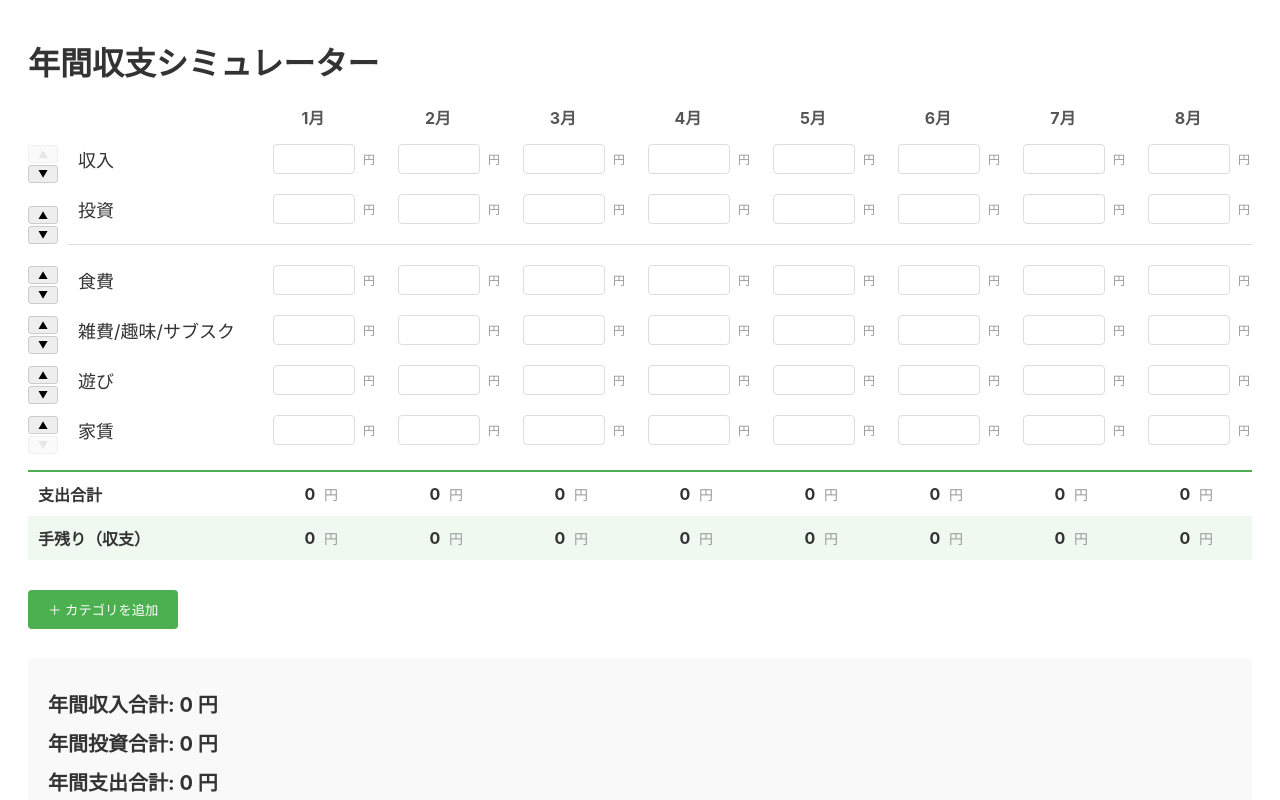
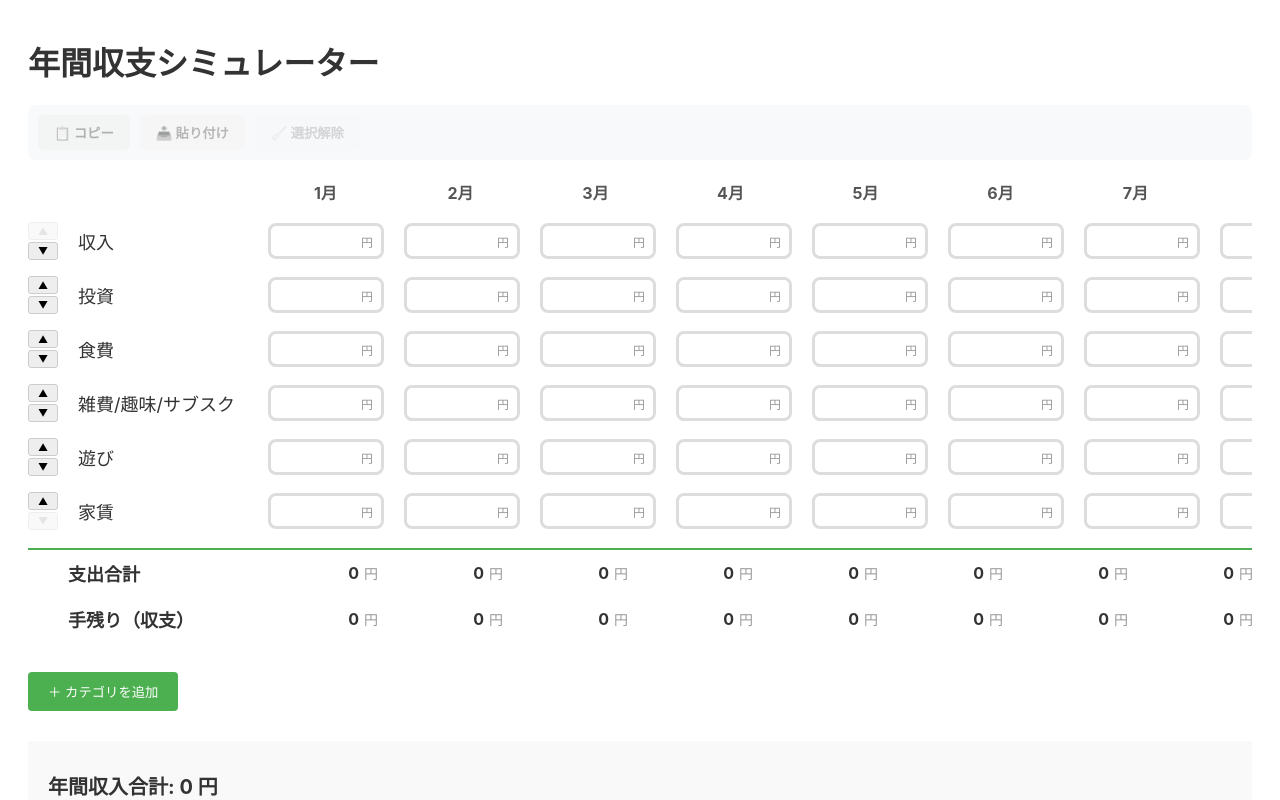
Before and after one commit to ykita3/annual-budget-sim, a Vue app: page / in a window 1280 px wide. Shown: the top 800 px of the page. Built offline with nearby package versions, Linux system fonts and the light colour scheme.

Commit message:
複数選択、コピペ機能追加

```diff
--- a/src/App.vue
+++ b/src/App.vue
@@ -1,5 +1,5 @@
 <script setup>
-import { ref, reactive, watch } from 'vue';
+import { ref, reactive, watch, onMounted, onUnmounted } from 'vue';
 import MonthRow from './components/MonthRow.vue';
 import EditModal from './components/EditModal.vue';
 
@@ -15,39 +15,6 @@ const categories = ref(
     { id: 'rent', label: '家賃' },
   ]
 );
-
-// --- 編集・削除ロジック ---
-const editingCategory = ref(null);
-const openEdit = (cat) => {
-  editingCategory.value = { ...cat };
-};
-
-const saveEdit = () => {
-  if (editingCategory.value.id === 'new') {
-    const newId = 'cat_' + Date.now();
-    categories.value.push({ id: newId, label: editingCategory.value.label });
-    data[newId] = {};
-  } else {
-    const index = categories.value.findIndex((c) => c.id === editingCategory.value.id);
-    if (index !== -1) categories.value[index].label = editingCategory.value.label;
-  }
-  localStorage.setItem('kakeibo_categories', JSON.stringify(categories.value));
-  editingCategory.value = null;
-};
-
-const deleteCategory = (id, label) => {
-  if (confirm(`「${label}」を削除してもいい？データも消えちゃうよ。`)) {
-    categories.value = categories.value.filter((c) => c.id !== id);
-    delete data[id];
-    localStorage.setItem('kakeibo_categories', JSON.stringify(categories.value));
-    return true;
-  }
-  return false;
-};
-const deleteFromEdit = () => {
-  deleteCategory(editingCategory.value.id, editingCategory.value.label);
-  editingCategory.value = null;
-};
 
 // --- データ管理 ---
 const initialState = categories.value.reduce((acc, cat) => {
@@ -69,43 +36,198 @@ watch(
   { deep: true }
 );
 
-// --- 計算ロジック ---
-const getMonthTotal = (m) => {
-  return categories.value
-    .filter((c) => c.id !== 'income')
-    .reduce((sum, cat) => sum + (Number(data[cat.id]?.[m]) || 0), 0);
-};
-const getMonthBalance = (m) => {
-  const income = Number(data['income']?.[m]) || 0;
-  return income - getMonthTotal(m);
-};
-const getCategoryTotal = (id) => {
-  const months = data[id] || {};
-  return Object.values(months).reduce((sum, val) => sum + (Number(val) || 0), 0);
-};
-const totalIncome = () => getCategoryTotal('income');
-const totalInvestment = () => getCategoryTotal('investment');
-const totalOut = () => {
-  return categories.value.filter((c) => c.id !== 'income').reduce((sum, c) => sum + getCategoryTotal(c.id), 0);
+// --- 編集・削除ロジック (省略せず維持) ---
+const editingCategory = ref(null);
+const openEdit = (cat) => {
+  editingCategory.value = { ...cat };
 };
 const openAdd = () => {
   editingCategory.value = { id: 'new', label: '' };
 };
-// カテゴリの順番を入れ替える魔法
+const saveEdit = () => {
+  if (editingCategory.value.id === 'new') {
+    const newId = 'cat_' + Date.now();
+    categories.value.push({ id: newId, label: editingCategory.value.label });
+    data[newId] = {};
+  } else {
+    const index = categories.value.findIndex((c) => c.id === editingCategory.value.id);
+    if (index !== -1) categories.value[index].label = editingCategory.value.label;
+  }
+  localStorage.setItem('kakeibo_categories', JSON.stringify(categories.value));
+  editingCategory.value = null;
+};
+const deleteCategory = (id, label) => {
+  if (confirm(`「${label}」を削除してもいい？`)) {
+    categories.value = categories.value.filter((c) => c.id !== id);
+    delete data[id];
+    localStorage.setItem('kakeibo_categories', JSON.stringify(categories.value));
+    return true;
+  }
+  return false;
+};
+const deleteFromEdit = () => {
+  deleteCategory(editingCategory.value.id, editingCategory.value.label);
+  editingCategory.value = null;
+};
+
+// --- 計算・移動ロジック ---
+const getMonthTotal = (m) =>
+  categories.value.filter((c) => c.id !== 'income').reduce((sum, cat) => sum + (Number(data[cat.id]?.[m]) || 0), 0);
+const getMonthBalance = (m) => (Number(data['income']?.[m]) || 0) - getMonthTotal(m);
+const totalIncome = () =>
+  categories.value
+    .filter((c) => c.id === 'income')
+    .reduce((sum, c) => sum + Object.values(data[c.id] || {}).reduce((s, v) => s + (Number(v) || 0), 0), 0);
+const totalInvestment = () =>
+  categories.value
+    .filter((c) => c.id === 'investment')
+    .reduce((sum, c) => sum + Object.values(data[c.id] || {}).reduce((s, v) => s + (Number(v) || 0), 0), 0);
+const totalOut = () =>
+  categories.value
+    .filter((c) => c.id !== 'income')
+    .reduce((sum, c) => sum + Object.values(data[c.id] || {}).reduce((s, v) => s + (Number(v) || 0), 0), 0);
+
 const moveCategory = (index, direction) => {
   const newIndex = index + direction;
-
-  // 範囲外（一番上より上、一番下より下）には動かせないようにする
   if (newIndex < 0 || newIndex >= categories.value.length) return;
-
-  // 配列の中身を入れ替える
   const temp = categories.value[index];
   categories.value[index] = categories.value[newIndex];
   categories.value[newIndex] = temp;
-
-  // 並び替えた順番を保存する
   localStorage.setItem('kakeibo_categories', JSON.stringify(categories.value));
 };
+
+// --- ★選択・コピー・ドラッグロジック (ここを整理！) ---
+const selectedCells = ref([]);
+const isDragging = ref(false);
+const startCell = ref(null);
+
+const startSelect = (catId, month, event) => {
+  isDragging.value = true;
+  if (!(event.ctrlKey || event.metaKey)) {
+    selectedCells.value = [];
+  }
+  startCell.value = { catId, month };
+  updateSelectionRange(catId, month);
+};
+
+const handleMouseEnter = (catId, month) => {
+  if (isDragging.value && startCell.value) {
+    updateSelectionRange(catId, month);
+  }
+};
+
+const updateSelectionRange = (currentCatId, currentMonth) => {
+  const startCatIdx = categories.value.findIndex((c) => c.id === startCell.value.catId);
+  const endCatIdx = categories.value.findIndex((c) => c.id === currentCatId);
+
+  const minCat = Math.min(startCatIdx, endCatIdx);
+  const maxCat = Math.max(startCatIdx, endCatIdx);
+  const minMonth = Math.min(startCell.value.month, currentMonth);
+  const maxMonth = Math.max(startCell.value.month, currentMonth);
+
+  const newSelection = [];
+  for (let i = minCat; i <= maxCat; i++) {
+    const cid = categories.value[i].id;
+    for (let m = minMonth; m <= maxMonth; m++) {
+      newSelection.push({ key: `${cid}-${m}`, catId: cid, month: m });
+    }
+  }
+  selectedCells.value = newSelection;
+};
+
+const stopDragging = () => {
+  isDragging.value = false;
+  startCell.value = null;
+};
+
+// --- コピー＆ペースト ---
+const copyToClipboard = async () => {
+  if (selectedCells.value.length === 0) return;
+  // 選択順ではなく、カレンダー的な並び順でコピーされるようにソートすると綺麗だよ
+  const textToCopy = selectedCells.value.map((cell) => data[cell.catId][cell.month] || 0).join('\n');
+  await navigator.clipboard.writeText(textToCopy);
+  alert('コピーしたよ！');
+};
+
+const pasteFromClipboard = async () => {
+  if (selectedCells.value.length === 0) return;
+
+  try {
+    const text = await navigator.clipboard.readText();
+    // 改行、タブ、カンマ、空白類で分割し、空要素を除去
+    const values = text
+      .split(/[\n\r\t, 　]+/)
+      .map((v) => v.trim())
+      .filter((v) => v.length > 0);
+
+    if (values.length === 0) return;
+
+    // 選択範囲を表示順にソート
+    const sortedSelection = [...selectedCells.value].sort((a, b) => {
+      const aCatIdx = categories.value.findIndex((c) => c.id === a.catId);
+      const bCatIdx = categories.value.findIndex((c) => c.id === b.catId);
+      if (aCatIdx !== bCatIdx) return aCatIdx - bCatIdx;
+      return a.month - b.month;
+    });
+
+    const isSingleValue = values.length === 1;
+
+    sortedSelection.forEach((cell, index) => {
+      // 1つのコピーなら全部に同じ値を、複数なら順番に適用
+      const valToPaste = isSingleValue ? values[0] : values[index];
+
+      if (valToPaste !== undefined) {
+        const num = Number(valToPaste.replace(/[^\d.-]/g, ''));
+        if (!isNaN(num)) {
+          data[cell.catId][cell.month] = num;
+        }
+      }
+    });
+
+    // 成功アラートを消すと、Excelのようにサクサク操作できるよ！
+  } catch (err) {
+    console.error('貼り付けエラー:', err);
+  }
+};
+
+onMounted(() => {
+  window.addEventListener('mouseup', stopDragging);
+
+  const handleKey = (e) => {
+    // 選択されているセルがあるか確認
+    if (selectedCells.value.length === 0) return;
+
+    // コピー (Ctrl+C)
+    if ((e.ctrlKey || e.metaKey) && e.key === 'c') {
+      e.preventDefault();
+      copyToClipboard();
+    }
+
+    // 貼り付け (Ctrl+V)
+    if ((e.ctrlKey || e.metaKey) && e.key === 'v') {
+      e.preventDefault();
+      pasteFromClipboard();
+    }
+
+    // 🌟 削除 (Delete または Backspace)
+    if (e.key === 'Delete' || e.key === 'Backspace') {
+      // 入力中の場合は邪魔しないように、input以外で押された時だけ動作させる
+      if (e.target.tagName !== 'INPUT') {
+        e.preventDefault();
+        selectedCells.value.forEach((cell) => {
+          data[cell.catId][cell.month] = 0; // または空文字 '' にしたいならここを書き換えてね
+        });
+      }
+    }
+  };
+
+  window.addEventListener('keydown', handleKey);
+
+  onUnmounted(() => {
+    window.removeEventListener('mouseup', stopDragging);
+    window.removeEventListener('keydown', handleKey);
+  });
+});
 </script>
 <template>
   <div class="app-wrapper">
@@ -113,10 +235,24 @@ const moveCategory = (index, direction) => {
       <div class="card">
         <h1>年間収支シミュレーター</h1>
 
+        <div class="action-bar">
+          <button @click="copyToClipboard" class="action-btn copy no-mobile" :disabled="selectedCells.length === 0">
+            📋 コピー
+          </button>
+          <button @click="pasteFromClipboard" class="action-btn paste no-mobile" :disabled="selectedCells.length === 0">
+            📥 貼り付け
+          </button>
+          <button @click="selectedCells = []" class="action-btn clear" :disabled="selectedCells.length === 0">
+            🧹 選択解除
+          </button>
+          <span v-if="selectedCells.length > 0" class="selection-info no-mobile">
+            {{ selectedCells.length }} 個のセルを選択中
+          </span>
+        </div>
+
         <div class="scroll-container">
           <div class="table-inner">
             <div class="month-header">
-              <!-- <div class="header-spacer" style="width: 220px"></div> -->
               <div class="header-spacer">
                 <div class="header-sort-placeholder"></div>
               </div>
@@ -124,23 +260,28 @@ const moveCategory = (index, direction) => {
             </div>
 
             <div v-for="(cat, index) in categories" :key="cat.id" class="category-row-wrapper">
-              <div class="sort-buttons">
-                <button @click="moveCategory(index, -1)" :disabled="index === 0">▲</button>
-                <button @click="moveCategory(index, 1)" :disabled="index === categories.length - 1">▼</button>
+              <div class="sticky-side-area">
+                <div class="sort-buttons">
+                  <button @click="moveCategory(index, -1)" :disabled="index === 0">▲</button>
+                  <button @click="moveCategory(index, 1)" :disabled="index === categories.length - 1">▼</button>
+                </div>
+                <label class="month-label" @click="openEdit(cat)">{{ cat.label }}</label>
               </div>
 
-              <div class="row-content">
-                <MonthRow :label="cat.label" :month-data="data[cat.id]" @click-label="openEdit(cat)" />
-                <hr v-if="cat.id === 'investment'" />
-              </div>
+              <MonthRow
+                :month-data="data[cat.id]"
+                :selected-month-keys="selectedCells.filter((c) => c.catId === cat.id).map((c) => c.month)"
+                @mousedown-cell="(m, event) => startSelect(cat.id, m, event)"
+                @mouse-enter-cell="(m) => handleMouseEnter(cat.id, m)"
+              />
+              <hr v-if="cat.id === 'investment'" class="row-divider" />
             </div>
 
             <div class="row total-row">
               <label class="month-label sticky-label">支出合計</label>
               <div class="months">
                 <div v-for="m in 12" :key="m" class="month-total-cell">
-                  {{ getMonthTotal(m).toLocaleString() }}
-                  <span class="total-unit">円</span>
+                  {{ getMonthTotal(m).toLocaleString() }}<span class="total-unit">円</span>
                 </div>
               </div>
             </div>
@@ -149,28 +290,26 @@ const moveCategory = (index, direction) => {
               <label class="month-label sticky-label">手残り（収支）</label>
               <div class="months">
                 <div v-for="m in 12" :key="m" class="month-total-cell" :class="{ minus: getMonthBalance(m) < 0 }">
-                  {{ getMonthBalance(m).toLocaleString() }}
-                  <span class="total-unit">円</span>
+                  {{ getMonthBalance(m).toLocaleString() }}<span class="total-unit">円</span>
                 </div>
               </div>
             </div>
           </div>
         </div>
+        <button @click="openAdd" class="add-btn">＋ カテゴリを追加</button>
 
-        <button @click="openAdd" class="add-btn">＋ カテゴリを追加</button>
         <div class="result">
           <p>
             年間収入合計: <span>{{ totalIncome().toLocaleString() }}</span> 円
           </p>
           <p>
-            年間投資合計:
-            <span>{{ totalInvestment().toLocaleString() }}</span> 円
+            年間投資合計: <span>{{ totalInvestment().toLocaleString() }}</span> 円
           </p>
           <p>
             年間支出合計: <span>{{ totalOut().toLocaleString() }}</span> 円
           </p>
           <p>
-            年間手残り(収支):
+            年間手残り:
             <span :class="{ minus: totalIncome() - totalOut() < 0 }">
               {{ (totalIncome() - totalOut()).toLocaleString() }} 円
             </span>
@@ -182,6 +321,10 @@ const moveCategory = (index, direction) => {
     <EditModal v-model="editingCategory" @save="saveEdit" @delete="deleteFromEdit" @close="editingCategory = null" />
   </div>
 </template>
+
+<style scoped>
+/* style は以前のままで大丈夫だよ */
+</style>
 
 <style scoped>
 .app-wrapper {
@@ -214,12 +357,12 @@ h1 {
 
 .scroll-container {
   overflow-x: auto;
-  overflow-y: visible;
+  position: relative; /* 子の sticky の基準になる */
 }
 
 .month-header {
   display: flex;
-  gap: 5px;
+  /* gap: 20px; */
   margin-bottom: 10px;
   min-width: max-content;
 }
@@ -233,16 +376,17 @@ h1 {
   z-index: 30;
   display: flex;
   align-items: center;
-  gap: 10px;
+  /* gap: 10px; */
 }
 
 .month-header-label {
-  width: 120px;
+  width: 115px;
   font-size: 16px;
   font-weight: bold;
   text-align: center;
   flex-shrink: 0;
   color: #555;
+  margin-right: 20px;
 }
 
 hr {
@@ -287,8 +431,11 @@ hr {
 
 .month-label {
   width: 180px;
+  font-size: 18px;
   flex-shrink: 0;
   padding-left: 10px;
+  background-color: transparent; /* 親の背景色(白)を活かす */
+  z-index: auto; /* 親の z-index に任せる */
 }
 
 .sticky-label {
@@ -371,8 +518,123 @@ hr {
   opacity: 0.3;
   cursor: not-allowed;
 }
+/* App.vue の style scoped 内に追加 */
+
+.action-bar {
+  display: flex;
+  align-items: center;
+  gap: 10px;
+  margin-bottom: 20px;
+  padding: 10px;
+  background-color: #f8f9fa;
+  border-radius: 8px;
+}
+
+.action-btn {
+  display: flex;
+  align-items: center;
+  gap: 5px;
+  padding: 8px 16px;
+  border: none;
+  border-radius: 6px;
+  font-weight: bold;
+  cursor: pointer;
+  transition: all 0.2s;
+}
+
+.action-btn.copy {
+  background-color: #e3f2fd;
+  color: #1976d2;
+}
+
+.action-btn.copy:hover:not(:disabled) {
+  background-color: #bbdefb;
+}
+
+.action-btn.paste {
+  background-color: #f1f8e9;
+  color: #388e3c;
+}
+
+.action-btn.paste:hover:not(:disabled) {
+  background-color: #dcedc8;
+}
+
+.action-btn:disabled {
+  opacity: 0.5;
+  cursor: not-allowed;
+  filter: grayscale(1);
+}
+
+.selection-info {
+  font-size: 14px;
+  color: #666;
+}
+
+/* App.vue の style scoped 内 */
+
+/* 1. カテゴリとボタンをひとまとめにして固定 */
+.sticky-side-area {
+  position: sticky;
+  left: 0;
+  z-index: 20;
+  background-color: white;
+  display: flex;
+  align-items: center;
+  gap: 10px;
+  /* padding-right: 15px;  */
+  flex-shrink: 0;
+
+  padding: 8px 0px;
+}
+
+/* 2. ヘッダー（○月）の左側の余白を、下の固定エリアの幅に合わせる */
+.header-spacer {
+  width: 240px;
+  flex-shrink: 0;
+  position: sticky;
+  left: 0;
+  z-index: 30;
+  background-color: white;
+}
+
+/* 3. 合計行も同じように固定されるようにクラスを追加（もし必要なら） */
+.total-row,
+.balance-row {
+  display: flex;
+  align-items: center;
+  background-color: white; /* 透け防止 */
+}
+
+/* 合計行のラベルも左側に固定 */
+.total-row .month-label,
+.balance-row .month-label {
+  position: sticky;
+  left: 0;
+  z-index: 25;
+  background-color: white;
+  width: 230px; /* sticky-side-areaと同じ幅にする */
+  padding-left: 40px; /* 並び替えボタンがない分、少し右に寄せる */
+  box-sizing: border-box;
+  flex-shrink: 0;
+}
+
+/* 4. スマホ時は固定を解除（以前のメディアクエリに合わせる） */
+@media (max-width: 768px) {
+  .sticky-side-area,
+  .header-spacer,
+  .total-row .month-label,
+  .balance-row .month-label {
+    position: static;
+    width: 220px;
+    box-shadow: none;
+  }
+}
 
 @media (max-width: 768px) {
+  .no-mobile {
+    display: none !important;
+  }
   .card {
     margin: 0;
     padding: 10px;
@@ -382,8 +644,9 @@ hr {
   .sticky-label,
   .header-spacer {
     position: static;
-    width: 160px;
+    width: 220px;
     background-color: transparent;
+    padding-right: 15px;
   }
 
   h1 {
--- a/src/components/MonthRow.vue
+++ b/src/components/MonthRow.vue
@@ -1,45 +1,51 @@
 <script setup>
-// 親からデータを受け取る
 const props = defineProps({
   label: String,
   monthData: Object,
+  selectedMonthKeys: {
+    type: Array,
+    default: () => [],
+  },
 });
 
-const emit = defineEmits(["click-label"]);
+const emit = defineEmits(['click-label', 'mousedown-cell', 'mouse-enter-cell']);
 
-// 【追加】3桁カンマを付ける表示用の関数
 const format = (val) => {
-  if (val === undefined || val === null || val === "") return "";
-  // カンマを付けて返す
+  if (val === undefined || val === null || val === '') return '';
   return Number(val).toLocaleString();
 };
 
-// 【追加】入力された時にカンマを取り除いて数字だけを保存する関数
 const handleInput = (m, e) => {
   const rawValue = e.target.value;
-  // 数字以外（カンマなど）を全部消す
-  const numValue = rawValue.replace(/[^\d]/g, "");
+  const numValue = rawValue.replace(/[^\d]/g, '');
+  props.monthData[m] = numValue === '' ? '' : Number(numValue);
+};
 
-  // 親のデータを更新（App.vueのdataと連動）
-  // 空文字なら空、数字があるなら数値型にして保存
-  props.monthData[m] = numValue === "" ? "" : Number(numValue);
-};
+const isSelected = (m) => props.selectedMonthKeys.includes(m);
 </script>
 
 <template>
-  <div class="row">
-    <label class="month-label" @click="emit('click-label')">
-      {{ label }}
-    </label>
+  <div class="row-inner">
+    <!-- <label class="month-label" @click="emit('click-label')"> -->
+    {{ label }}
+    <!-- </label> -->
 
     <div class="months">
-      <div v-for="m in 12" :key="m" class="month-input">
+      <div
+        v-for="m in 12"
+        :key="m"
+        class="month-input-container"
+        :class="{ 'is-selected': isSelected(m) }"
+        @mousedown="emit('mousedown-cell', m, $event)"
+        @mouseenter="emit('mouse-enter-cell', m)"
+      >
         <input
           type="text"
           inputmode="numeric"
           pattern="\d*"
           :value="format(monthData[m])"
           @input="handleInput(m, $event)"
+          @mousedown.stop="emit('mousedown-cell', m, $event)"
         />
         <span class="unit">円</span>
       </div>
@@ -48,31 +54,25 @@ const handleInput = (m, e) => {
 </template>
 
 <style scoped>
-/* --- スタイルは君の元のコードを完全キープ！ --- */
-.row {
+.row-inner {
   display: flex;
   align-items: center;
-  margin-bottom: 10px;
-  min-width: max-content;
-  background-color: white;
 }
 
 .month-label {
   width: 180px;
   font-size: 18px;
-  position: sticky;
-  left: 0;
-  background-color: white;
-  z-index: 10;
   margin-right: 5px;
   flex-shrink: 0;
   height: 40px;
   display: flex;
   align-items: center;
   cursor: pointer;
-  padding: 0 10px;
+  padding: 3px 10px;
   transition: all 0.2s;
   border-radius: 4px;
+  flex-shrink: 0;
+  z-index: auto;
 }
 
 .month-label:hover {
@@ -82,25 +82,40 @@ const handleInput = (m, e) => {
 
 .months {
   display: flex;
-  gap: 5px;
+  gap: 20px;
   flex-wrap: nowrap;
 }
-.month-input {
-  width: 120px;
+
+.month-input-container {
+  width: 100px;
   flex-shrink: 0;
+  display: flex;
+  align-items: center;
+  user-select: none;
+  border: 3px solid #ddd;
+  border-radius: 8px;
+  padding: 5px;
+  transition: all 0.2s;
+  cursor: cell;
+  position: relative;
+  justify-content: center; /* 中の input を中央寄せ */
 }
-.month-input input {
+
+.month-input-container input {
   width: 70px;
   font-size: 16px;
-  padding: 5px;
-  border: 1px solid #ddd;
-  border-radius: 4px;
+  border: none;
   outline: none;
-  text-align: right; /* 【追加】金額なので右寄せにするとお母さんも見やすい！ */
-  font-family: sans-serif;
+  text-align: right;
+  background: transparent;
+  position: relative;
+  z-index: 2;
 }
-.month-input input:focus {
-  border-color: #4caf50;
+
+.is-selected {
+  border-color: #4caf50 !important;
+  background-color: #e8f5e9 !important;
+  box-shadow: 0 0 5px rgba(76, 175, 80, 0.5);
 }
 
 .unit {
@@ -108,16 +123,4 @@ const handleInput = (m, e) => {
   font-size: 12px;
   margin-left: 8px;
 }
-
-@media (max-width: 768px) {
-  .month-label {
-    position: static !important;
-    width: 120px !important;
-    min-width: 120px !important;
-    background-color: transparent !important;
-  }
-  .row {
-    min-width: max-content;
-  }
-}
 </style>
```
